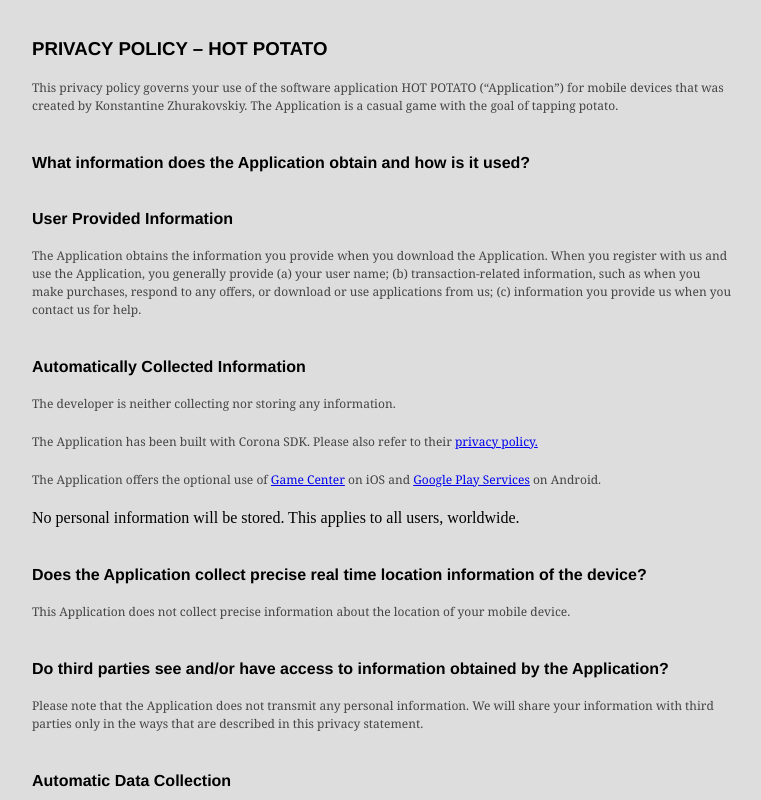
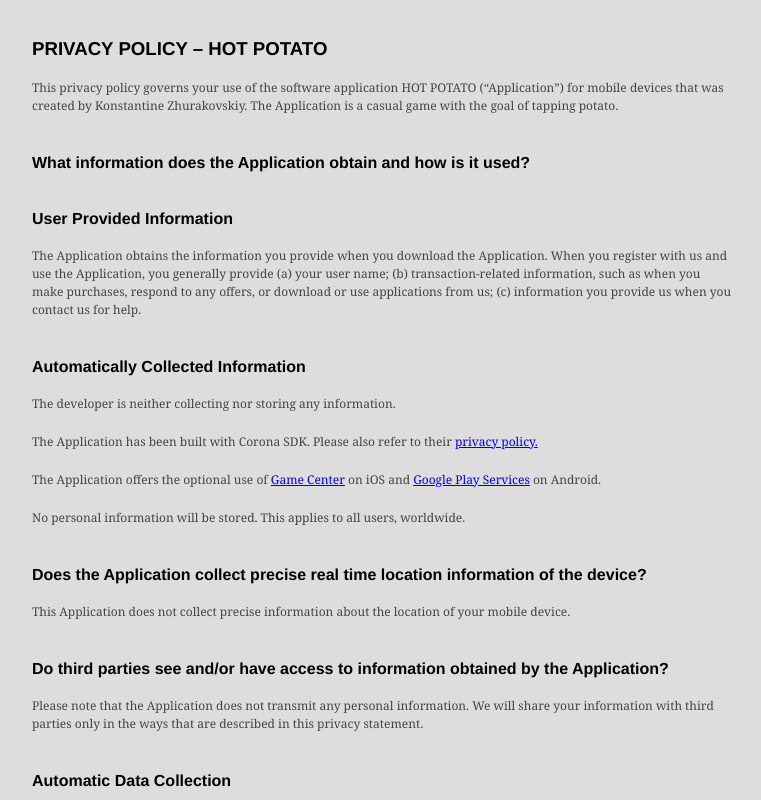
Before and after one commit to KonstantineZhurakovskiy/HPPrivacyPolicy.github.io, a plain HTML site: page index.html in a window 1280 px wide. Shown: the top 800 px of the page, without its empty margins (258-1019 px from the left). Drawn offline with Linux system fonts and the light colour scheme.

Commit message:
Update index.html

```diff
--- a/index.html
+++ b/index.html
@@ -193,7 +193,7 @@
 
 	</p><p> The Application offers the optional use of <a href="https://www.apple.com/legal/internet-services/itunes/gamecenter/">Game Center</a> on iOS and <a href="https://play.google.com/intl/en-US_us/about/play-terms.html">Google Play Services</a> on Android. </p>
 
-	No personal information will be stored. This applies to all users, worldwide.
+	<p>No personal information will be stored. This applies to all users, worldwide.</p>
 
 	</p><h2>Does the Application collect precise real time location information of the device?</h2>
 	<p>This Application does not collect precise information about the location of your mobile device.</p>
```
